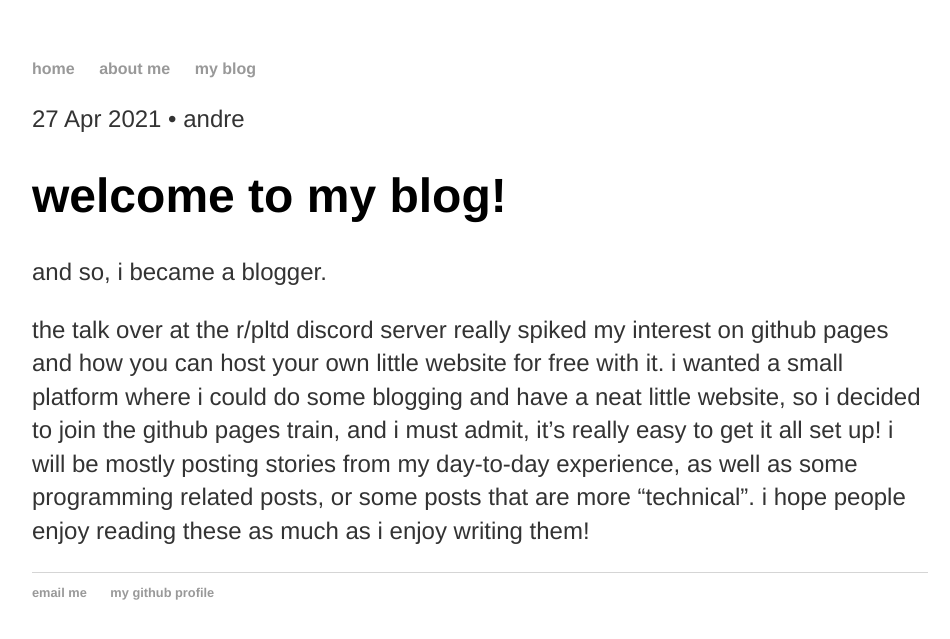
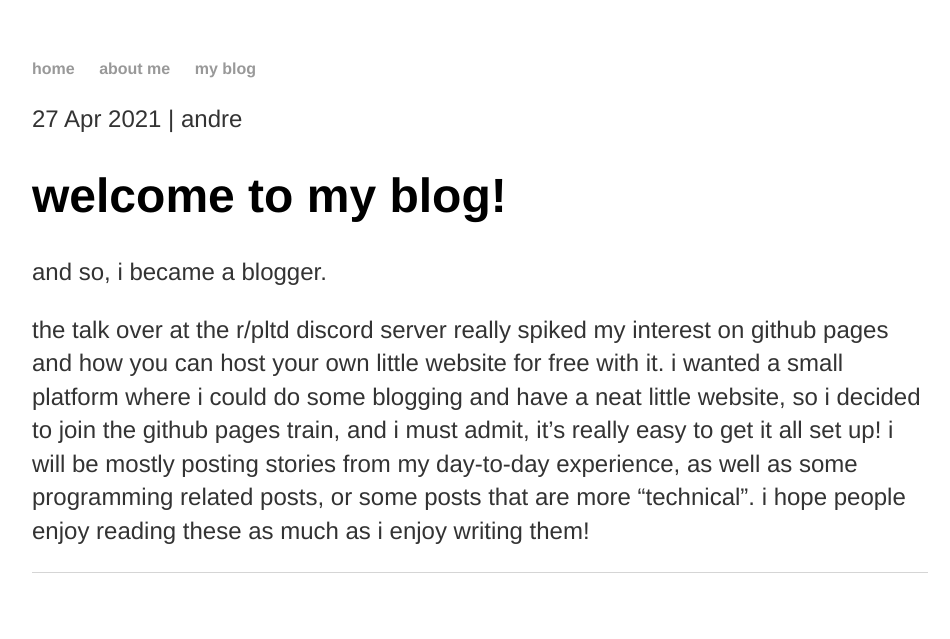
Before and after one commit to andre-1337/andre-1337.github.io, a Jekyll site: the page built from _posts/2021-04-27-welcome-to-my-blog.md, in a window 1280 px wide. Shown: the top 639 px of the page, without its empty margins (160-1110 px from the left). Built offline with Jekyll 4.4.1, drawn with Linux system fonts in a browser that asks for light colours.

Commit message:
Fixing blog style, changing homepage style

```diff
--- a/_config.yml
+++ b/_config.yml
@@ -1,3 +1,6 @@
 name: andre's personal website
 markdown: kramdown
 permalink: /blog/:year/:month/:day/:title
+footer-links:
+    github: andre-1337
+    email: andremont0101@gmail.com
--- a/_layouts/default.html
+++ b/_layouts/default.html
@@ -17,8 +17,8 @@
     </div> <!-- /.container -->
     <footer>
       <ul>
-        <li><a href="mailto:andremont0101@gmail.com">email me</a></li>
-        <li><a href="https://github.com/andre-1337">my github profile</a></li>
+        <li><a href="mailto:{{ site.footer-links.email }}"><i class="svg-icon email"></i></a></li>
+        <li><a href="https://github.com/{{ site.footer-links.github }}"><i class="svg-icon github"></i></a></li>
       </ul>
     </footer>
   </body>
--- a/_layouts/post.html
+++ b/_layouts/post.html
@@ -1,7 +1,7 @@
 ---
 layout: default
 ---
-<p class="meta">{{ page.date | date_to_string }} • {{ page.author }} </p>
+<p class="meta">{{ page.date | date_to_string }} | {{ page.author }} </p>
 <h1>{{ page.title }}</h1>
 
 <div class="post">
--- a/blog/index.html
+++ b/blog/index.html
@@ -6,8 +6,8 @@
 <ul class="posts">
 	{% for post in site.posts %}
 		<li>
-			<h3>{{ post.date | date_to_string }} | {{ post.author }}</h3>
-			<p class="thick">{{ post.title }} | {{ post.excerpt }} <a href="{{ post.url }}">read more...</a></p>
+			<h3>{{ post.title }} | {{ post.date | date_to_string }}</h3>
+			<span class="thick">{{ post.excerpt }} <a href="{{ post.url }}">read more...</a></span>
 		</li>
 	{% endfor %}
 </ul>
```
